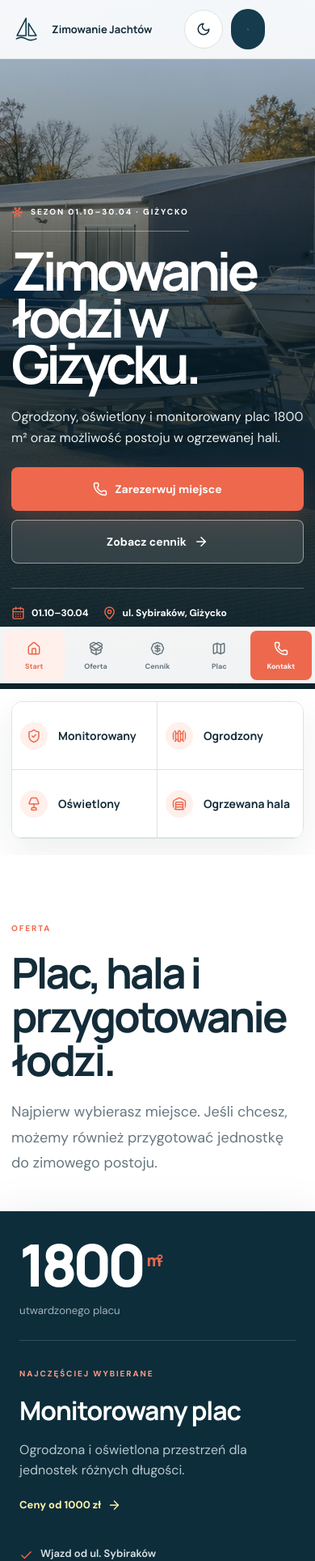
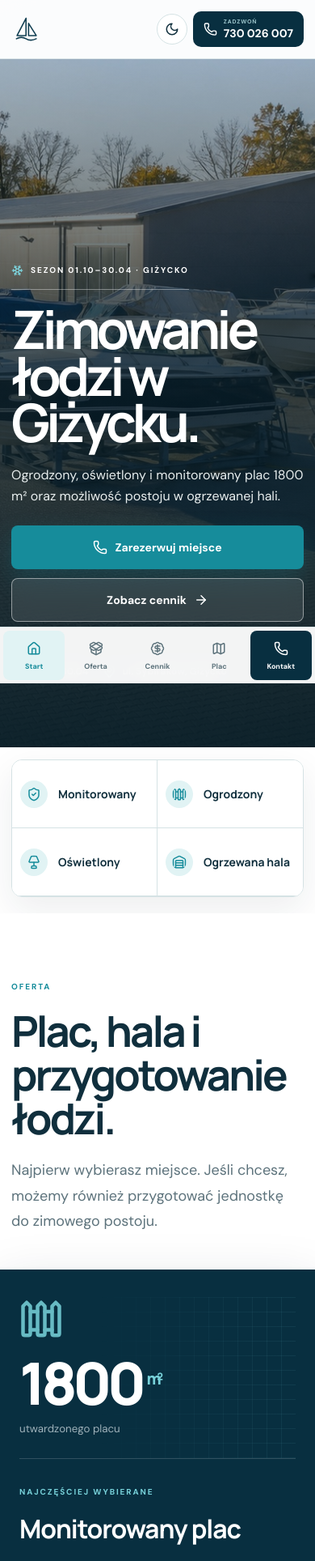
Before and after one commit to bohunek5/zimowanie, a React (Vite) app: page / in a window 390 px wide. Shown: the top 1928 px of the page at 81% size. Built offline with nearby package versions, Linux system fonts and the light colour scheme.

Commit message:
Polish mobile header and maritime visual system

```diff
--- a/src/components/Layout.tsx
+++ b/src/components/Layout.tsx
@@ -39,7 +39,7 @@ export function Layout({ theme, onToggleTheme }: Readonly<LayoutProps>) {
             <button className="theme-toggle" type="button" onClick={onToggleTheme} aria-label={theme === 'day' ? 'Włącz tryb nocny' : 'Włącz tryb dzienny'}>
               {theme === 'day' ? <Moon/> : <Sun/>}
             </button>
-            <a className="header__phone" href={phone.href}><Phone/><span>{phone.display}</span></a>
+            <a className="header__phone" href={phone.href} aria-label={`Zadzwoń: ${phone.display}`}><Phone/><span><small>Zadzwoń</small>{phone.display}</span></a>
           </div>
         </div>
       </header>
--- a/src/pages/Pages.tsx
+++ b/src/pages/Pages.tsx
@@ -1,4 +1,4 @@
-import { ArrowRight, Building2, CalendarDays, Check, Clock3, Fence, Lamp, MapPin, Phone, Ruler, ShieldCheck, Snowflake, Warehouse, Wrench } from 'lucide-react';
+import { ArrowRight, Building2, CalendarDays, Check, Clock3, Fence, Lamp, MapPin, Phone, Ruler, Sailboat, ShieldCheck, Snowflake, Warehouse, Wrench } from 'lucide-react';
 import { Link } from 'react-router-dom';
 import { address, editorialServices, offers, phone, prices, season } from '../data/mockData';
 
@@ -50,6 +50,7 @@ function PriceCards({ compact = false }: Readonly<PriceCardsProps>) {
     <div className={`prices ${compact ? 'prices--compact' : ''}`}>
       {prices.map((item) => <article className={`price ${item.featured ? 'price--featured' : ''}`} key={item.length}>
         <div className="price__top"><span><Ruler/>{item.length}</span>{item.featured && <small>Najczęściej wybierane</small>}</div>
+        <div className="price__visual" aria-hidden="true"><Sailboat/><i/></div>
         <strong>{item.price.replace(' zł','')}<sup>zł</sup></strong>
         <p>za sezon {season}</p>
         <a href={phone.href}>Rezerwuję <ArrowRight/></a>
@@ -63,7 +64,7 @@ function SeasonBand({ className = '' }: Readonly<SeasonBandProps>) {
     <section className={`season-band ${className}`}>
       <div className="container season-band__grid">
         <div><span className="overline"><Snowflake/> Sezon zimowy</span><h2>Od października<br/>do końca kwietnia.</h2><p>Jedna rezerwacja obejmuje pełny okres postoju na placu.</p></div>
-        <div className="season-dates"><div><small>Początek</small><strong>01.10</strong></div><span><Snowflake/></span><div><small>Koniec</small><strong>30.04</strong></div></div>
+        <div className="season-dates"><div><CalendarDays/><small>Początek</small><strong>01.10</strong></div><span><Snowflake/></span><div><CalendarDays/><small>Koniec</small><strong>30.04</strong></div></div>
       </div>
     </section>
   );
@@ -93,7 +94,7 @@ export function HomePage(_props: Readonly<EmptyPageProps>) {
 
       <section className="section offer-section">
         <div className="container section-intro"><div><span className="overline">Oferta</span><h2>Plac, hala i przygotowanie łodzi.</h2></div><p>Najpierw wybierasz miejsce. Jeśli chcesz, możemy również przygotować jednostkę do zimowego postoju.</p></div>
-        <div className="container storage-feature"><div><span className="storage-feature__number">1800<sup>m²</sup></span><small>utwardzonego placu</small></div><div><span className="overline">Najczęściej wybierane</span><h3>Monitorowany plac</h3><p>Ogrodzona i oświetlona przestrzeń dla jednostek różnych długości.</p><Link to="/cennik">Ceny od 1000 zł <ArrowRight/></Link></div><ul><li><Check/>Wjazd od ul. Sybiraków</li><li><Check/>Pełny sezon {season}</li><li><Check/>Możliwość własnego przygotowania łodzi</li></ul></div>
+        <div className="container storage-feature"><div className="storage-feature__metric"><Fence/><span className="storage-feature__number">1800<sup>m²</sup></span><small>utwardzonego placu</small></div><div><span className="overline">Najczęściej wybierane</span><h3>Monitorowany plac</h3><p>Ogrodzona i oświetlona przestrzeń dla jednostek różnych długości.</p><Link to="/cennik">Ceny od 1 000 zł <ArrowRight/></Link></div><ul><li><Check/>Wjazd od ul. Sybiraków</li><li><Check/>Pełny sezon {season}</li><li><Check/>Możliwość własnego przygotowania łodzi</li></ul></div>
         <div className="container editorial-services">{editorialServices.map((item) => <article className="editorial-service" key={item.title}><div className="editorial-service__image"><img src={`${import.meta.env.BASE_URL}${item.image.replace(/^\//,'')}`} alt={item.imageAlt}/><span>{item.number}</span></div><div className="editorial-service__copy"><small>{item.label}</small><h3>{item.title}</h3><p>{item.text}</p><Link to="/oferta">Poznaj szczegóły <ArrowRight/></Link></div></article>)}</div>
       </section>
 
@@ -101,7 +102,7 @@ export function HomePage(_props: Readonly<EmptyPageProps>) {
 
       <section className="section yard-section">
         <div className="container yard-section__head"><div><span className="overline">Nasz plac</span><h2>Warunki przygotowane na zimowy postój.</h2></div><div><p>Plac znajduje się przy ul. Sybiraków w Giżycku. Przed przyjazdem ustalamy wymiary łodzi, wybraną formę postoju i termin.</p><Link to="/plac">Szczegóły placu <ArrowRight/></Link></div></div>
-        <div className="container yard-facts-layout"><article className="yard-number"><span>Utwardzony plac</span><strong>1800<sup>m²</sup></strong><p>Miejsce dla łodzi o różnych długościach.</p></article><div className="yard-facts-grid"><article><ShieldCheck/><span><strong>Monitoring</strong><small>Nadzór nad terenem</small></span></article><article><Fence/><span><strong>Ogrodzenie</strong><small>Wydzielona przestrzeń</small></span></article><article><Lamp/><span><strong>Oświetlenie</strong><small>Plac widoczny po zmroku</small></span></article><article><Warehouse/><span><strong>Hala</strong><small>Opcja ogrzewanego postoju</small></span></article></div></div>
+        <div className="container yard-facts-layout"><article className="yard-number"><Ruler/><span>Utwardzony plac</span><strong>1800<sup>m²</sup></strong><p>Miejsce dla łodzi o różnych długościach.</p></article><div className="yard-facts-grid"><article><ShieldCheck/><span><strong>Monitoring</strong><small>Nadzór nad terenem</small></span></article><article><Fence/><span><strong>Ogrodzenie</strong><small>Wydzielona przestrzeń</small></span></article><article><Lamp/><span><strong>Oświetlenie</strong><small>Plac widoczny po zmroku</small></span></article><article><Warehouse/><span><strong>Hala</strong><small>Opcja ogrzewanego postoju</small></span></article></div></div>
       </section>
 
       <section className="section pricing-section"><div className="container section-intro"><div><span className="overline">Cennik placu</span><h2>Jedna opłata za cały sezon.</h2></div><p>Stawka zależy od długości łodzi. Sezon trwa od 1 października do 30 kwietnia.</p></div><div className="container"><PriceCards/><div className="hall-row"><Building2/><div><strong>Ogrzewana hala</strong><span>Miejsce oraz cena ustalane indywidualnie.</span></div><a href={phone.href}>Zapytaj o dostępność <ArrowRight/></a></div></div></section>
@@ -120,7 +121,7 @@ export function PricingPage(_props: Readonly<EmptyPageProps>) {
 }
 
 export function SitePage(_props: Readonly<EmptyPageProps>) {
-  return <><PageHero label="Plac" title="1800 m² dla małych i dużych jednostek." text="Plac jest ogrodzony, oświetlony i monitorowany. Wjazd znajduje się od ul. Sybiraków."/><section className="section site-page"><div className="container site-facts"><article className="site-facts__main"><span className="overline">Plac w Giżycku</span><strong>1800<sup>m²</sup></strong><p>Utwardzona przestrzeń przeznaczona do zimowania łodzi.</p></article><article><ShieldCheck/><h2>Monitorowany</h2><p>Nadzór nad terenem podczas sezonu zimowego.</p></article><article><Fence/><h2>Ogrodzony</h2><p>Wydzielony plac przy ul. Sybiraków.</p></article><article><Lamp/><h2>Oświetlony</h2><p>Czytelna przestrzeń również po zmroku.</p></article></div><div className="container arrival"><div><span className="overline">Przed przyjazdem</span><h2>Wystarczą trzy ustalenia.</h2></div><ol><li><span>01</span><strong>Podaj długość łodzi</strong></li><li><span>02</span><strong>Wybierz plac lub halę</strong></li><li><span>03</span><strong>Ustal termin przyjazdu</strong></li></ol></div></section><PrimaryCta/></>;
+  return <><PageHero label="Plac" title="1800 m² dla małych i dużych jednostek." text="Plac jest ogrodzony, oświetlony i monitorowany. Wjazd znajduje się od ul. Sybiraków."/><section className="section site-page"><div className="container site-facts"><article className="site-facts__main"><Ruler/><span className="overline">Plac w Giżycku</span><strong>1800<sup>m²</sup></strong><p>Utwardzona przestrzeń przeznaczona do zimowania łodzi.</p></article><article><ShieldCheck/><h2>Monitorowany</h2><p>Nadzór nad terenem podczas sezonu zimowego.</p></article><article><Fence/><h2>Ogrodzony</h2><p>Wydzielony plac przy ul. Sybiraków.</p></article><article><Lamp/><h2>Oświetlony</h2><p>Czytelna przestrzeń również po zmroku.</p></article></div><div className="container arrival"><div><span className="overline">Przed przyjazdem</span><h2>Wystarczą trzy ustalenia.</h2></div><ol><li><span>01</span><strong>Podaj długość łodzi</strong></li><li><span>02</span><strong>Wybierz plac lub halę</strong></li><li><span>03</span><strong>Ustal termin przyjazdu</strong></li></ol></div></section><PrimaryCta/></>;
 }
 
 export function ContactPage(_props: Readonly<EmptyPageProps>) {
--- a/src/site.css
+++ b/src/site.css
@@ -77,3 +77,74 @@
 .yard-section{background:var(--surface-soft)}.yard-section__head .overline{background:transparent;color:var(--accent);padding:0;border-radius:0}.yard-number{background:var(--navy-2);box-shadow:0 22px 60px rgba(12,40,53,.18)}.yard-number sup{color:var(--accent)}.yard-facts-grid article{background:var(--surface)!important;border:1px solid var(--line)}.yard-facts-grid article>svg{background:var(--accent-soft);box-shadow:none}.pricing-section{background:#f4f1eb}.price--featured{background:var(--navy-2)}
 @media(max-width:900px){.storage-feature{grid-template-columns:1fr 1fr}.storage-feature>ul{grid-column:1/-1;display:grid;grid-template-columns:repeat(3,1fr);gap:14px}.editorial-service__image{height:280px}}
 @media(max-width:680px){.storage-feature{width:100%;grid-template-columns:1fr;gap:26px;border-radius:0;padding:34px 24px}.storage-feature>div:first-child{border-right:0;border-bottom:1px solid rgba(255,255,255,.16);padding:0 0 25px}.storage-feature>ul{grid-column:auto;display:block}.editorial-services{width:100%;grid-template-columns:1fr;gap:0}.editorial-service{border-radius:0;border-left:0;border-right:0;box-shadow:none}.editorial-service__image{height:250px}.editorial-service__copy{padding:26px 24px 32px}.editorial-service p{min-height:0}.yard-section{background:var(--surface-soft)}.pricing-section{background:#f4f1eb}}
+
+/* Maritime palette, visible mobile contact and graphic data cards */
+:root{
+  --bg:#f4f8f8;--surface:#ffffff;--surface-soft:#eaf2f3;--ink:#102f3d;--muted:#5d737c;--line:#d5e2e4;
+  --navy:#123f52;--navy-2:#082f40;--accent:#168c9b;--accent-soft:#e1f3f4;
+  --mint:#e3f1ef;--sand:#edf2ee;--peach:#e8f1f4;--sun:#eef6f5;--blue-soft:#e3eff3;
+}
+:root[data-theme='night']{
+  --bg:#071923;--surface:#0d2632;--surface-soft:#112f3b;--ink:#f1f7f7;--muted:#a4b7bd;--line:#294652;
+  --navy:#dcebed;--navy-2:#061a23;--accent:#67cbd3;--accent-soft:#123b43;
+  --mint:#12342f;--sand:#243532;--peach:#17323b;--sun:#173936;--blue-soft:#133542;
+}
+.desktop-nav a:hover,.desktop-nav a.active{border-color:var(--accent)}
+.button--primary{background:var(--accent);box-shadow:0 12px 30px rgba(22,140,155,.24)}
+.header__phone{background:var(--navy-2);color:#fff}
+.header__phone span{display:flex;align-items:baseline;gap:8px;white-space:nowrap}
+.header__phone small{text-transform:uppercase;letter-spacing:.12em;font-size:8px;color:#9fc8ce}
+.home-hero__content .overline svg,.home-hero .hero-details svg{color:#7ed6df}
+.trust-strip__grid>div>svg,.yard-facts-grid article>svg,.offer-detail__icon{color:var(--accent);background:var(--accent-soft)}
+.storage-feature .overline,.storage-feature li svg,.editorial-service__copy>small,.season-band .overline{color:#78d2da}
+.storage-feature__metric{position:relative;overflow:hidden}
+.storage-feature__metric>svg{width:54px;height:54px;color:#72cbd3;opacity:.9;margin-bottom:30px}
+.storage-feature__metric:after{content:'';position:absolute;inset:0;background-image:linear-gradient(rgba(126,214,223,.08) 1px,transparent 1px),linear-gradient(90deg,rgba(126,214,223,.08) 1px,transparent 1px);background-size:18px 18px;mask-image:linear-gradient(to left,#000,transparent 72%);pointer-events:none}
+.storage-feature__number sup,.yard-number sup,.site-facts__main sup{color:#78d2da}
+.storage-feature a{color:#91e1e7}
+.yard-number{position:relative;overflow:hidden;background:var(--navy-2);box-shadow:0 22px 60px rgba(8,47,64,.18)}
+.yard-number>svg{width:56px;height:56px;color:#70cbd3}
+.yard-number:after{content:'';position:absolute;width:230px;height:230px;border:1px solid rgba(126,214,223,.18);border-radius:50%;right:-85px;top:-80px;box-shadow:0 0 0 30px rgba(126,214,223,.035),0 0 0 60px rgba(126,214,223,.025)}
+.season-dates>div{position:relative;overflow:hidden;border:1px solid rgba(255,255,255,.15)}
+.season-dates>div>svg{width:25px;color:var(--accent);margin-bottom:32px}
+.season-dates>span{background:var(--accent)}
+.pricing-section{background:linear-gradient(135deg,#edf3f2,#e6eff1)}
+:root[data-theme='night'] .pricing-section{background:linear-gradient(135deg,#0b2530,#102f3a)}
+.price{position:relative;overflow:hidden}
+.price--featured{background:var(--navy-2)}
+.price__top small{background:var(--accent);color:#fff}
+.price__visual{height:72px;margin:26px -4px 0;position:relative;color:var(--accent)}
+.price__visual svg{width:67px;height:67px;position:relative;z-index:2}
+.price__visual i,.price__visual:after{content:'';position:absolute;height:1px;background:var(--line);left:0;right:0;bottom:12px}
+.price__visual:after{bottom:5px;left:24px;right:-25px;opacity:.65}
+.price--featured .price__visual{color:#76d2da}.price--featured .price__visual i,.price--featured .price__visual:after{background:rgba(255,255,255,.22)}
+.price>strong{margin-top:24px}
+.site-facts__main{position:relative;background:var(--navy-2)!important;border-color:var(--navy-2)!important;overflow:hidden}
+.site-facts__main>svg{width:58px;height:58px;color:#72cbd3;margin:0 0 42px}
+.site-facts__main:after{content:'';position:absolute;width:210px;height:210px;border:1px solid rgba(126,214,223,.18);border-radius:50%;right:-65px;top:-60px;box-shadow:0 0 0 28px rgba(126,214,223,.04)}
+.contact-main{background:linear-gradient(145deg,var(--navy-2),#15586c)}
+.primary-cta__inner{background:linear-gradient(115deg,var(--navy-2),#176a78)}
+.primary-cta{background:var(--surface)}
+.mobile-nav a.active{color:var(--accent);background:var(--accent-soft)}
+.mobile-nav a:last-child{background:var(--navy-2);color:#fff}
+
+@media(max-width:680px){
+  body{padding-top:72px}
+  .site-header{position:fixed;background:color-mix(in srgb,var(--surface) 96%,transparent)}
+  .header__inner{height:72px;gap:8px}
+  .brand{margin-right:auto}.brand__name{display:none}
+  .header__actions{gap:7px}
+  .theme-toggle{width:38px;height:38px;flex:0 0 38px}
+  .header__phone{width:auto;height:44px;padding:0 13px;border-radius:10px;gap:8px;font-size:14px}
+  .header__phone span{display:flex;flex-direction:column;align-items:flex-start;gap:0;line-height:1.05}
+  .header__phone small{display:block;font-size:7px;margin-bottom:3px}
+  .home-hero{margin-top:-72px;padding-top:72px}
+  .page-hero{padding-top:28px}
+  .primary-cta{background:var(--navy-2)}
+  .storage-feature__metric>svg{margin-bottom:20px}
+  .yard-number>svg{width:44px;height:44px;margin-bottom:32px}
+  .season-dates>div>svg{width:21px;margin-bottom:20px}
+  .price__visual{height:62px;margin-top:20px}
+  .price__visual svg{width:58px;height:58px}
+  .site-facts__main>svg{margin-bottom:28px}
+}
```
Also changed, not shown: index.html (+1 -1 lines).
